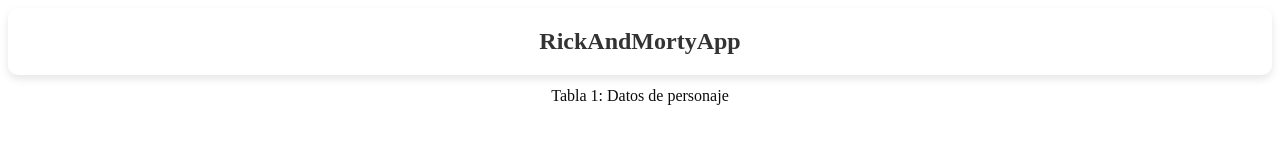
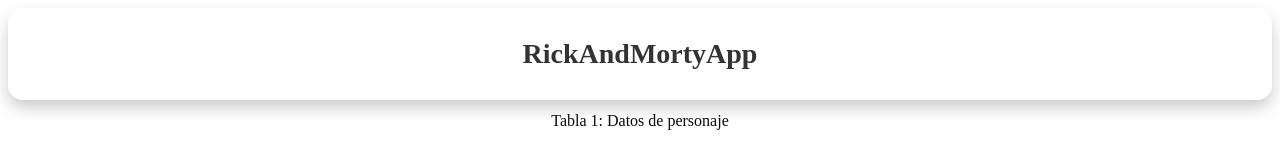
Before and after one commit to TanqDev88/RickAndMortyApp, an Angular app in the folder RickAndMortyApp/: page / in a window 1280 px wide. Shown: the top 150 px of the page. Built offline with nearby package versions, Linux system fonts and the light colour scheme; no server answers.

Commit message:
Unit test are added to te app component

```diff
--- a/RickAndMortyApp/src/app/app.component.html
+++ b/RickAndMortyApp/src/app/app.component.html
@@ -1,4 +1,4 @@
-<!-- app.component.html -->
+
 <div class="content">
   <span>{{ title }}</span>
 </div>
--- a/RickAndMortyApp/src/app/app.component.scss
+++ b/RickAndMortyApp/src/app/app.component.scss
@@ -5,18 +5,19 @@ body {
   justify-content: center;
   align-items: center;
   height: 100vh;
-  background-color: #f0f0f0;
+  background: linear-gradient(rgba(0, 0, 0, 0.5), rgba(0, 0, 0, 0.5)), url('https://images.unsplash.com/photo-1494790108377-be9c29b29330?ixlib=rb-1.2.1&auto=format&fit=crop&w=1350&q=80') no-repeat center center/cover;
   font-family: 'Montserrat', sans-serif;
+  color: #fff;
 }
 .content {
   text-align: center;
-  background-color: #fff;
-  padding: 20px;
-  border-radius: 10px;
-  box-shadow: 0 4px 8px rgba(0, 0, 0, 0.1);
+  background-color: rgba(255, 255, 255, 0.8);
+  padding: 30px;
+  border-radius: 15px;
+  box-shadow: 0 8px 16px rgba(0, 0, 0, 0.2);
 }
 .content span {
-  font-size: 24px;
+  font-size: 28px;
   font-weight: 700;
   color: #333;
 }
```
Also changed, not shown: 1 other file (tests, documents, lock files or other folders).
